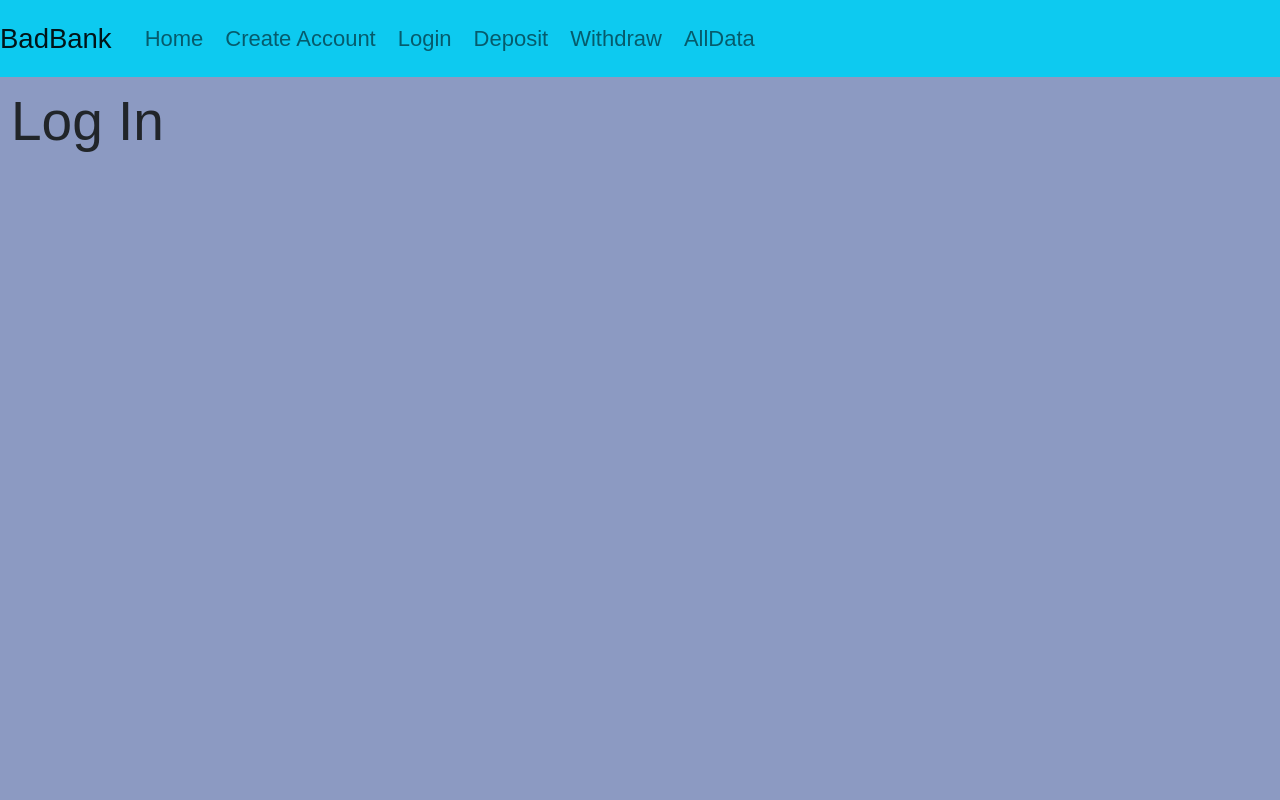
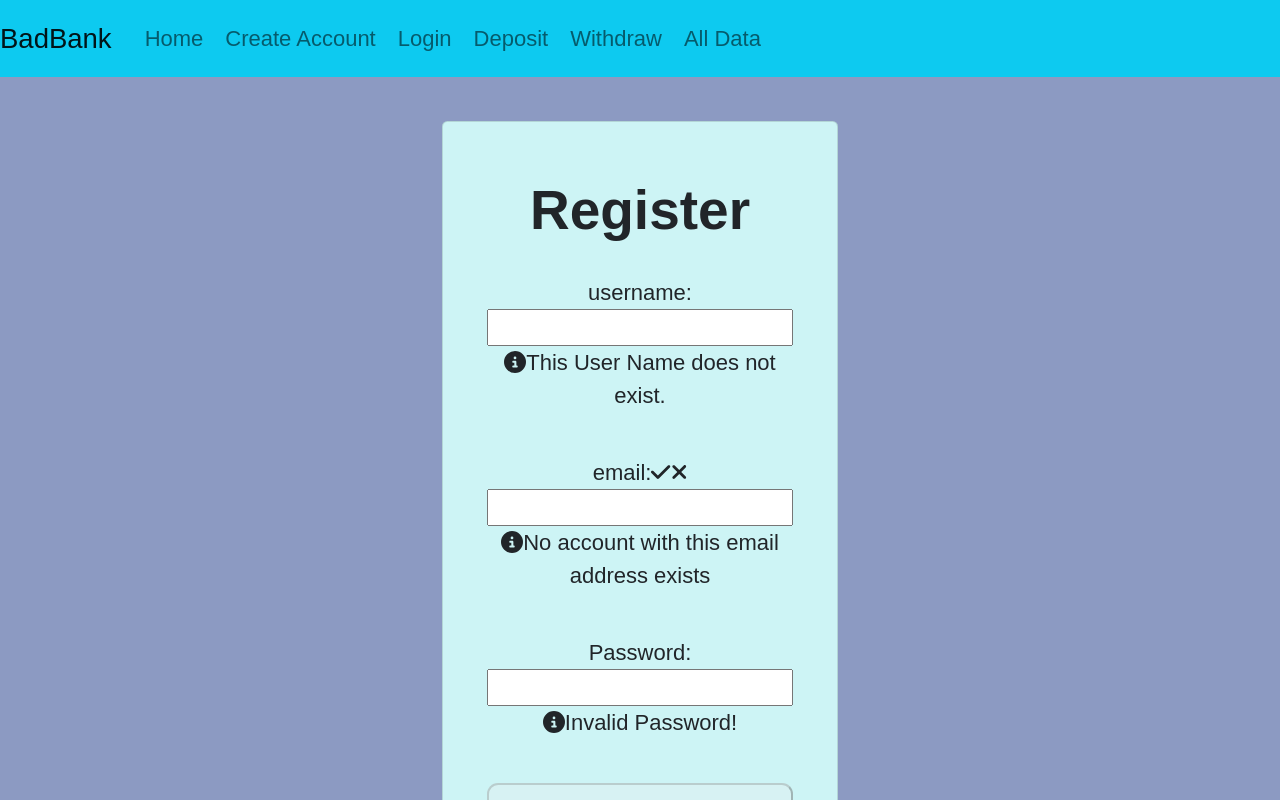
Before and after one commit to IanZGray/Bad-Bank, a React (Create React App) app: page /login in a window 1280 px wide. Shown: the top 800 px of the page. Built offline with nearby package versions, Linux system fonts and the light colour scheme.

Commit message:
started login

```diff
--- a/src/Data.js
+++ b/src/Data.js
@@ -2,33 +2,26 @@ import { getData } from "./allData";
 import './data.css';
 
 const Data = () => {
-    let users = getData();
+  let users = getData();
 
-    return (
-        <div style={{ display: "flex" }}>
-      <nav
-        style={{
-          borderRight: "solid 1px",
-          padding: "1rem",
-        }}
-      >
+  return (
+    <div className="data-column">
+      <nav >
+        <h2>ALL DATA</h2>
+
         {users.map((data) => (
-          <div className='list-group list-group-flush'>
-            <h1 classNam="list-group-item">{data.name}</h1>
-            <h2 classNam="list-group-item">{data.password}</h2>
-            <h3 classNam="list-group-item">${data.balance}</h3>
 
-            <ul class="list-group list-group-flush">
-              <li class="list-group-item">{data.name}</li>
-              <li class="list-group-item">{data.password}</li>
-              <li class="list-group-item">${data.balance}</li>
-            </ul>
-          </div>
+          <ul class="list-group list-group-flush dataDisplay">
+            <li class="list-group-item data-color">{data.name}</li>
+            <li class="list-group-item data-color">{data.email}</li>
+            <li class="list-group-item data-color">{data.password}</li>
+            <li class="list-group-item data-color">${data.balance}</li>
+          </ul>
 
         ))}
       </nav>
     </div>
-    )
+  )
 }
 
 export default Data;
--- a/src/Login.js
+++ b/src/Login.js
@@ -1,9 +1,97 @@
+import { useRef, useState, useEffect } from "react";
+import { faCheck, faTimes, faInfoCircle } from "@fortawesome/free-solid-svg-icons";
+import { FontAwesomeIcon } from "@fortawesome/react-fontawesome";
+import './register.css';
+
 const Login = () => {
 
     return (
-        <main>
-            <h1>Log In</h1>
-        </main>
+        <>
+                <div class="card" >
+                    <div class="card-body">
+                        <section>
+
+                            <h1>Register</h1>
+                            <form >
+                                <label >
+                                    username:
+                                </label>
+                                <input
+                                    typ="text"
+                                    id="username"
+
+                                    autoComplete="off"
+
+                                    required
+
+                                    aria-describedby="uidnote"
+
+                                />
+                                <p id="uidnote" >
+                                    <FontAwesomeIcon icon={faInfoCircle} />
+                                    This User Name does not exist.<br />
+                                </p>
+
+        {/* email section */}
+                                <label >
+                                    email:
+                                    <span >
+                                        <FontAwesomeIcon icon={faCheck} />
+                                    </span>
+                                    <span >
+                                        <FontAwesomeIcon icon={faTimes} />
+                                    </span>
+                                </label>
+                                <input
+                                    typ="text"
+                                    id="email"
+                                    // ref={userRef}
+                                    autoComplete="off"
+
+                                    required
+
+                                    aria-describedby="emailnote"
+
+                                />
+                                <p id="emailnote" >
+                                    <FontAwesomeIcon icon={faInfoCircle} />
+                                    No account with this email address exists<br />
+                                </p>
+        {/* email section ends */}
+
+                                <label htmlFor="password">
+                                    Password:
+
+                                </label>
+                                <input
+                                    typ="password"
+                                    id="password"
+
+                                    required
+
+                                    aria-describedby="pwdnote"
+
+                                />
+                                <p id="pwdnote" >
+                                    <FontAwesomeIcon icon={faInfoCircle} />
+                                    Invalid Password!
+                                </p>
+
+
+                                <button disabled="true">
+                                    Login
+                                </button>
+                            </form>
+                            <p>
+                                Not a member yet?<br />
+                                <span className="line">
+                                    <a href="createAccount">Create Account</a>
+                                </span>
+                            </p>
+                        </section>
+                    </div>
+                </div>
+        </>
     )
 }
 
--- a/src/NavigationBar.js
+++ b/src/NavigationBar.js
@@ -49,7 +49,7 @@ function NavigationBar() {
               <a className="nav-link hovertext" data-hover="View your balance here" href="balance">Balance</a>
             </li> */}
             <li className="nav-item">
-              <a className="nav-link hovertext" data-hover="All user data is here"  href="data">AllData</a>
+              <a className="nav-link hovertext" data-hover="All user data is here"  href="data">All Data</a>
             </li>
           </ul>
         </div>
--- a/src/Register.js
+++ b/src/Register.js
@@ -78,13 +78,22 @@ const Register = () => {
     return (
         <>
             {success ? (
+                <div class="card" >
+                    <div class="card-body">
                         <section>
                             <h1>Account Created</h1>
                             <p>
                                 <a href="login">Sign In</a>
                             </p>
+                            <p>
+                                <a href="createAccount"><button>Add Another Account</button></a>
+                            </p>
                         </section>
+                    </div>
+                </div>
             ) : (
+                <div class="card" >
+                    <div class="card-body">
                         <section>
                             <p ref={errRef} className={errMsg ? "errmsg" : "offscreen"} aria-live="assertive">{errMsg}</p>
                             <h1>Register</h1>
@@ -206,6 +215,8 @@ const Register = () => {
                                 </span>
                             </p>
                         </section>
+                    </div>
+                </div>
             )}
         </>
     )
--- a/src/allData.js
+++ b/src/allData.js
@@ -1,27 +1,32 @@
 let data = [
     {
         name: "John_Snow",
-        password: "winterIsComing",
+        email: "WorstEnding@hbo.com",
+        password: "winterIsC0ming!",
         balance: 102800.50,
     },
     {
         name: "Spider_Man",
-        password: "mySpiderSenseIsTingling",
+        email: "PParker@DailyBugle.com",
+        password: "?!mySpid3rSenseIsTingling",
         balance: 40.52,
     },
     {
         name: "Hulk",
-        password: "SMA$H",
+        email: "DBanner@TheCulverInstitute.com",
+        password: "SMA$H!!!111",
         balance: 80060.03,
     },
     {
         name: "Bruce_Wayne",
-        password: "iAmVengance",
+        email: "darkKnight@batsignal.com",
+        password: "1AmVeng@nce",
         balance: 9999999999.99,
     },
     {
         name: "Winnie_the_Pooh",
-        password: "honeyFund",
+        email: "winnie@thepooh.com",
+        password: "#h0neyFund",
         balance: 32.76,
     },
   ];
--- a/src/data.css
+++ b/src/data.css
@@ -2,14 +2,23 @@
     display:flex;
     flex-direction:column;
     margin-bottom: 2rem;
-    background-color: rgb(219, 237, 219);
 }
 h1,h2,h3 {
-    /* text-align: center; */
+    text-align: center;
     font-family: Arial, Helvetica, sans-serif;
     margin-left: .5rem;
     margin-right: .5rem;
+    font-weight: bold;
 }
 h1 {
     margin-top: .5rem;
 }
+.data-column {
+    display: flex;
+    align-self: center;
+    margin-top: 2rem;
+}
+
+.data-color {
+    background-color: rgb(156, 236, 205);
+}
--- a/src/register.css
+++ b/src/register.css
@@ -1,4 +1,7 @@
-
+.card {
+    max-width: 18rem;
+    min-width: 10rem;
+}
 
 section {
     width: 100%;
```
Lines whose indentation alone changed are shown as unchanged.
